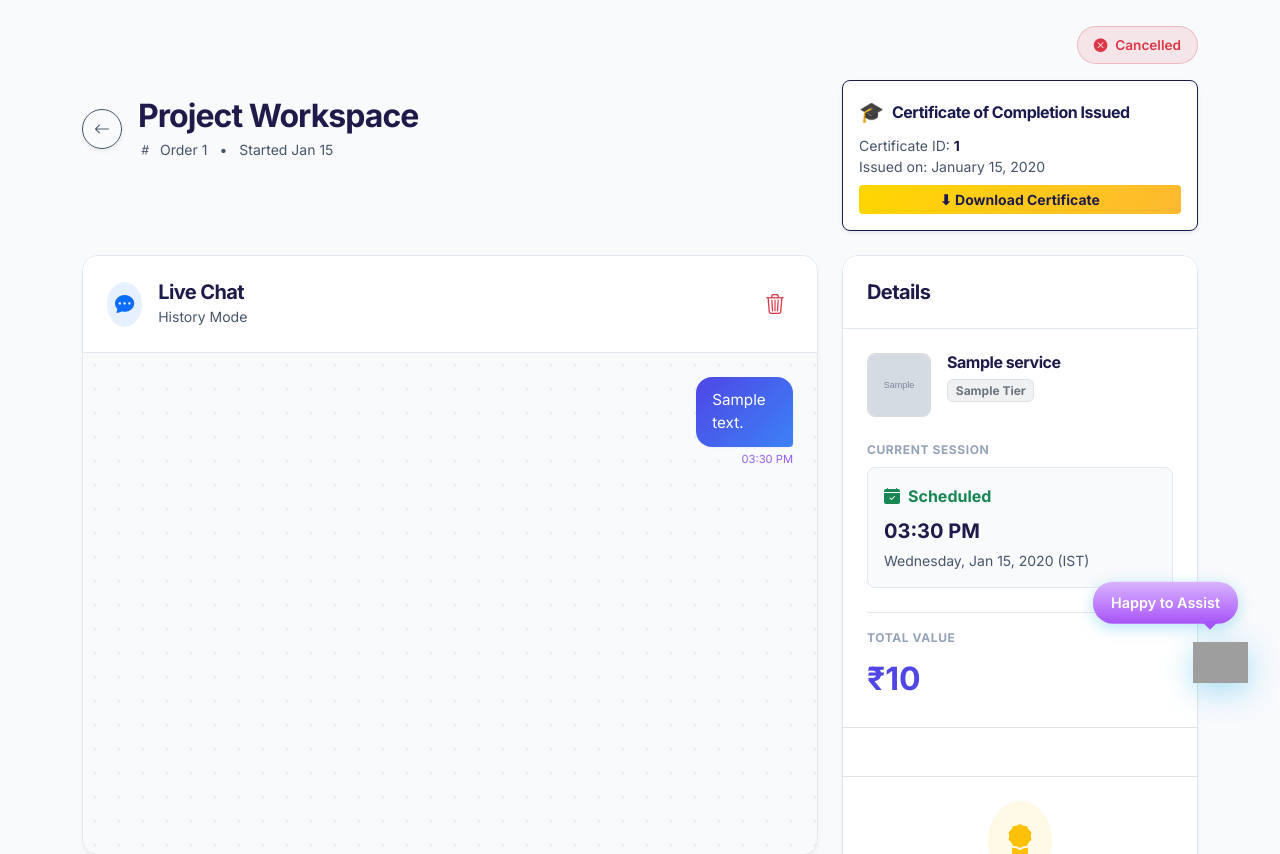
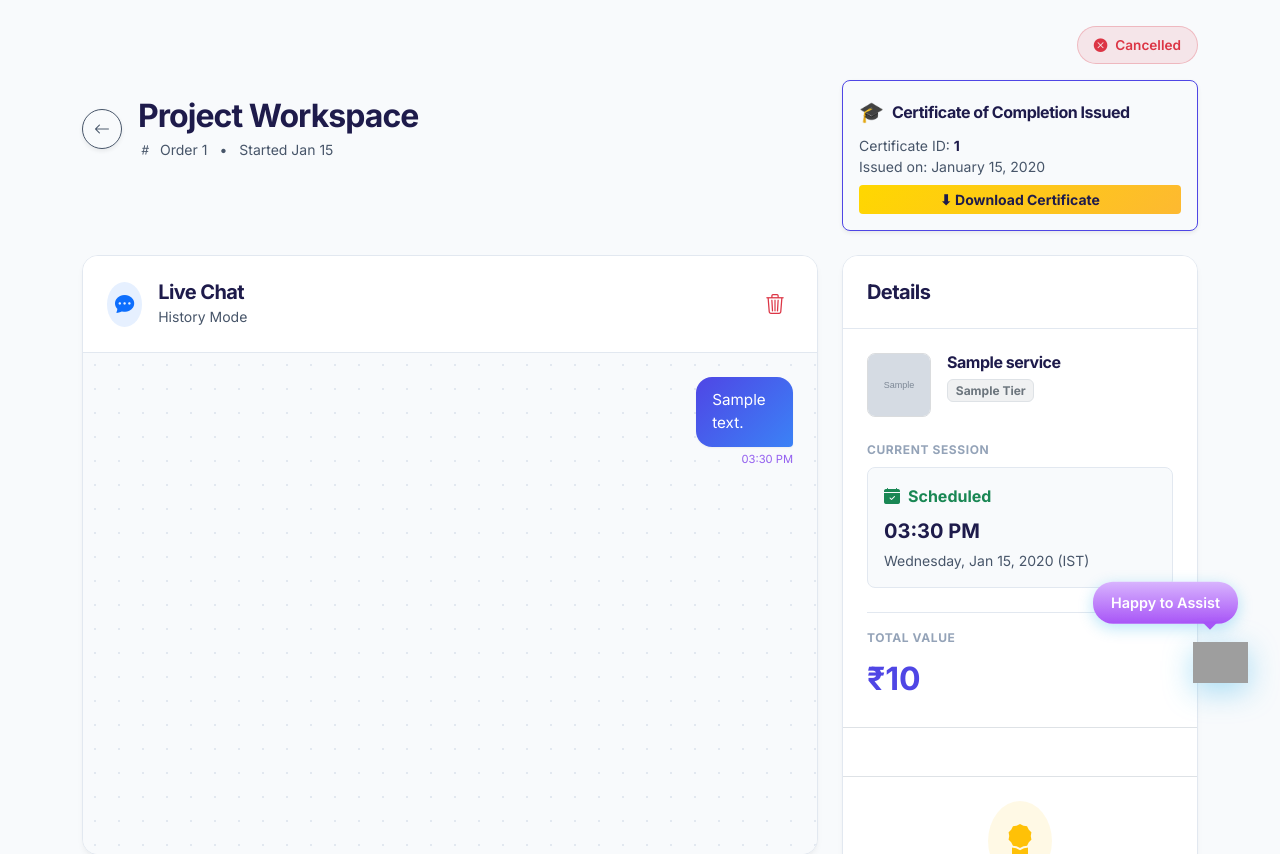
Before and after one commit to dakshbhavsar0007/SkillVerse, a Flask app: page /user/order/1 in a window 1280 px wide. Shown: the part 78-932 px from the top of the page. Run offline with Flask 3, Linux system fonts and the light colour scheme; a user stored in the database is signed in; tables that the repository leaves empty hold one stand-in row (values such as "Sample post"); grey boxes marked "Sample" are stand-in pictures; data that the repository does not hold is empty; parts of the project's set-up code (start-up, migrations or seed data) failed here and were passed over; some libraries are stand-ins or nearby versions; grey boxes are pictures that could not be loaded.

Commit message:
Fix certificate text visibility and background consistency in dark mode

```diff
--- a/templates/user/order_detail.html
+++ b/templates/user/order_detail.html
@@ -221,11 +221,11 @@
             {% endif %}
 
             {% if order.certificate %}
-            <div class="mt-3 p-3 bg-white border border-primary rounded-3 shadow-sm text-start"
-                style="border-color: #1a1a4e !important;">
+            <div class="mt-3 p-3 rounded-3 shadow-sm text-start"
+                style="border: 1px solid var(--accent-color); background-color: var(--workroom-bg);">
                 <div class="d-flex align-items-center mb-2">
                     <span class="fs-5 me-2">🎓</span>
-                    <h6 class="mb-0 fw-bold" style="color: #1a1a4e;">Certificate of Completion Issued</h6>
+                    <h6 class="mb-0 fw-bold">Certificate of Completion Issued</h6>
                 </div>
                 <div class="small text-muted mb-2">
                     <div>Certificate ID: <span class="fw-bold text-dark">{{ order.certificate.cert_id }}</span></div>
@@ -350,13 +350,13 @@
 
                 <!-- Certificate Section (For Buyer/Seller) -->
                 {% if order.certificate and (current_user.id == order.buyer_id or current_user.id == order.seller_id) %}
-                <div class="card-footer bg-white p-4 border-top">
+                <div class="card-footer p-4 border-top">
                     <div class="text-center">
                         <div
                             class="d-inline-flex align-items-center justify-content-center bg-warning bg-opacity-10 text-warning rounded-circle p-3 mb-3">
                             <i class="bi bi-award-fill fs-2"></i>
                         </div>
-                        <h6 class="fw-bold mb-1" style="color: #1a1a4e;">Certificate Issued</h6>
+                        <h6 class="fw-bold mb-1">Certificate Issued</h6>
                         <p class="text-muted small mb-3">ID: {{ order.certificate.cert_id }} • {{
                             order.certificate.issued_at.strftime('%b %d, %Y') }}</p>
 
```
